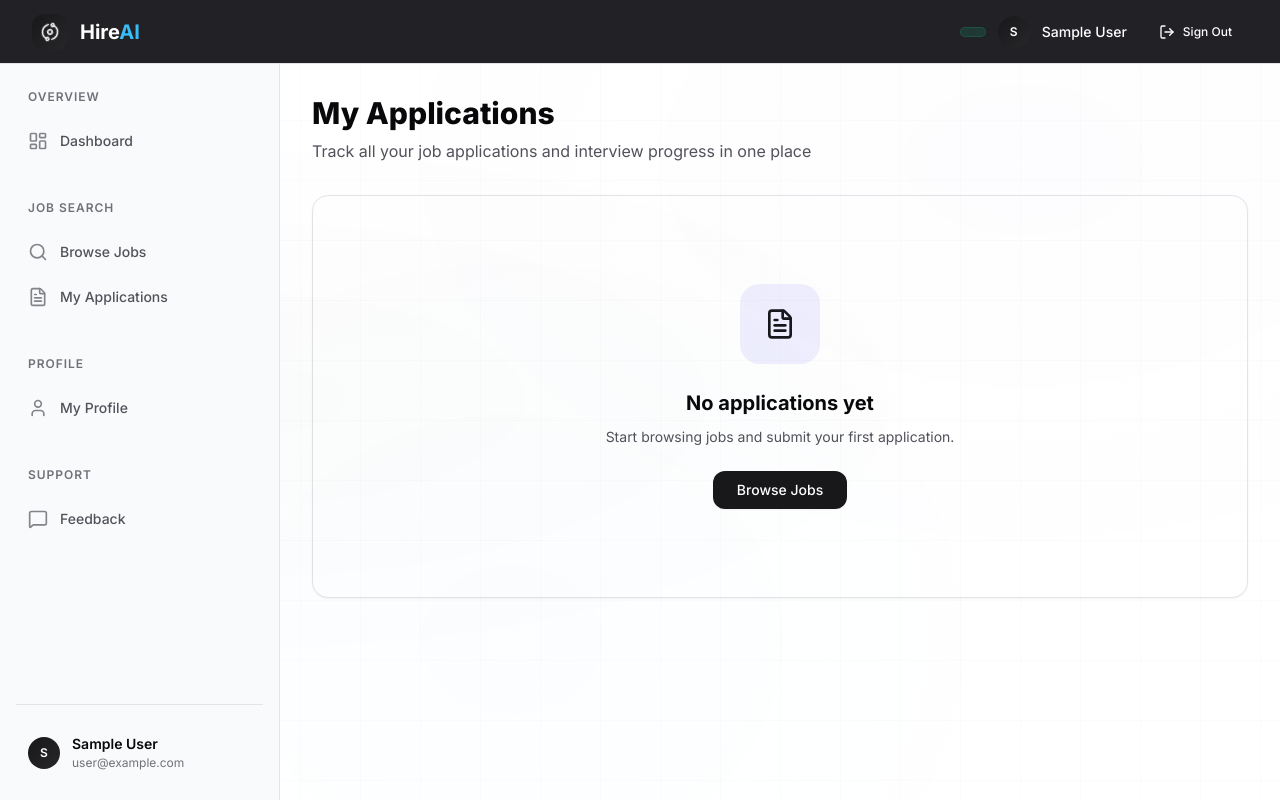
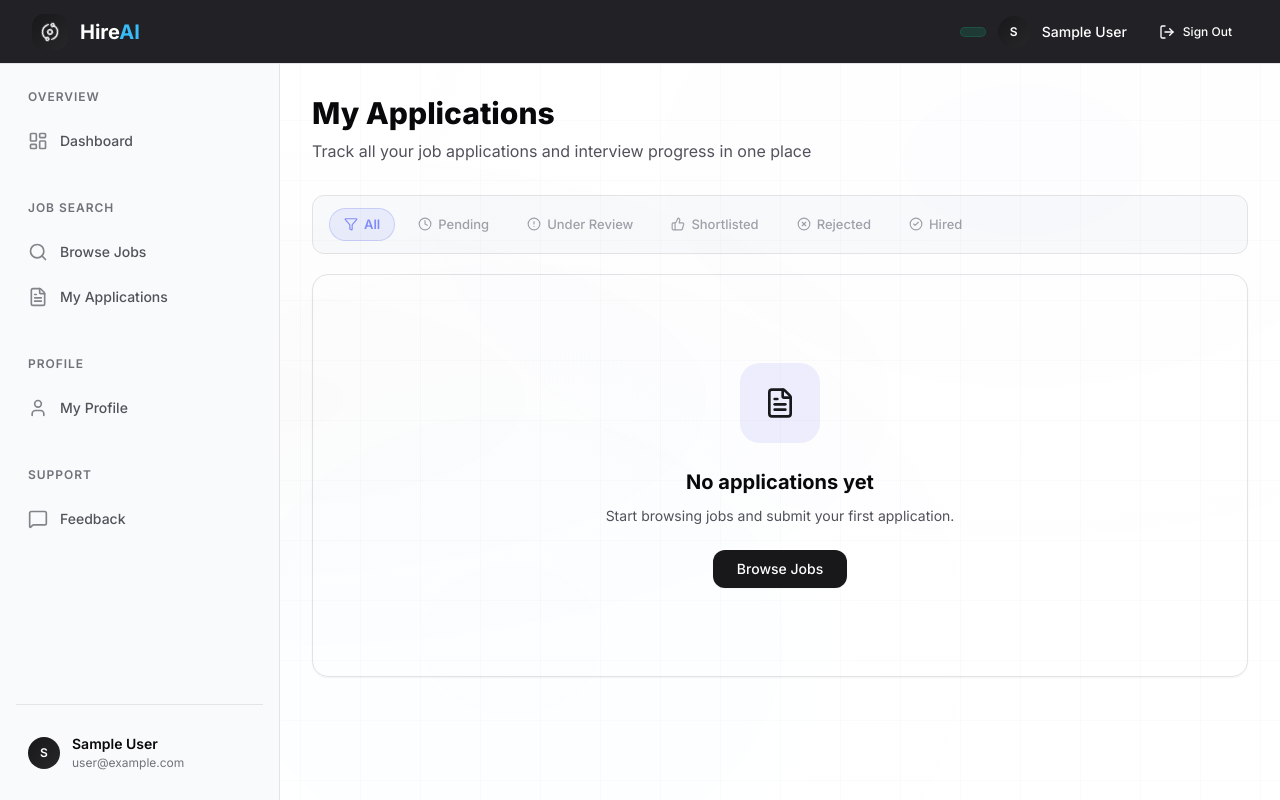
Before and after one commit to ritvikjain547-dotcom/ai-hiring-assistance, a Next.js app: page /dashboard/applicant/applications in a window 1280 px wide. Built offline with nearby package versions, Linux system fonts and the light colour scheme; no server answers; the database is empty; sample sign-in values are in the browser's storage.

Commit message:
Add status filter bar to applicant My Applications page

```diff
--- a/src/app/dashboard/applicant/applications/page.tsx
+++ b/src/app/dashboard/applicant/applications/page.tsx
@@ -14,8 +14,18 @@ import {
   ThumbsDown,
   MessageSquare,
   Briefcase,
+  Filter,
 } from "lucide-react";
 import { InterviewTimeline } from "@/components/InterviewTimeline";
+
+const STATUS_FILTERS = [
+  { value: "", label: "All", icon: <Filter size={14} />, color: "#818cf8" },
+  { value: "PENDING", label: "Pending", icon: <Clock size={14} />, color: "#f59e0b" },
+  { value: "REVIEWING", label: "Under Review", icon: <AlertCircle size={14} />, color: "#60a5fa" },
+  { value: "SHORTLISTED", label: "Shortlisted", icon: <ThumbsUp size={14} />, color: "#34d399" },
+  { value: "REJECTED", label: "Rejected", icon: <XCircle size={14} />, color: "#f87171" },
+  { value: "HIRED", label: "Hired", icon: <CheckCircle2 size={14} />, color: "#34d399" },
+];
 
 function getStatusConfig(status: string) {
   switch (status) {
@@ -54,20 +64,55 @@ export default async function MyApplicationsPage(props: {
 
   return (
     <div className="animate-fade-in">
-      <div className="page-header" style={{ display: "flex", justifyContent: "space-between", alignItems: "flex-start" }}>
+      <div className="page-header">
         <div>
           <h1 className="page-title">
-            My Applications {statusFilter && `- ${statusFilter}`}
+            My Applications
           </h1>
           <p className="page-subtitle">
             Track all your job applications and interview progress in one place
           </p>
         </div>
-        {statusFilter && (
-          <Link href="/dashboard/applicant/applications" className="btn btn-secondary btn-sm">
-            Clear Filter
-          </Link>
-        )}
+      </div>
+
+      {/* Filter Bar */}
+      <div style={{
+        display: "flex",
+        flexWrap: "wrap",
+        gap: "8px",
+        marginBottom: "var(--space-5)",
+        padding: "12px 16px",
+        background: "var(--color-bg-secondary, rgba(255,255,255,0.03))",
+        borderRadius: "12px",
+        border: "1px solid var(--color-border, rgba(255,255,255,0.08))",
+      }}>
+        {STATUS_FILTERS.map((filter) => {
+          const isActive = (statusFilter || "") === filter.value;
+          return (
+            <Link
+              key={filter.value}
+              href={filter.value ? `/dashboard/applicant/applications?status=${filter.value}` : "/dashboard/applicant/applications"}
+              style={{
+                display: "inline-flex",
+                alignItems: "center",
+                gap: "6px",
+                padding: "6px 14px",
+                borderRadius: "20px",
+                fontSize: "13px",
+                fontWeight: isActive ? 600 : 500,
+                textDecoration: "none",
+                transition: "all 0.2s ease",
+                background: isActive ? `${filter.color}20` : "transparent",
+                color: isActive ? filter.color : "var(--color-text-muted, #9ca3af)",
+                border: isActive ? `1.5px solid ${filter.color}50` : "1.5px solid transparent",
+                cursor: "pointer",
+              }}
+            >
+              {filter.icon}
+              {filter.label}
+            </Link>
+          );
+        })}
       </div>
 
       {/* Stats Overview */}
```
